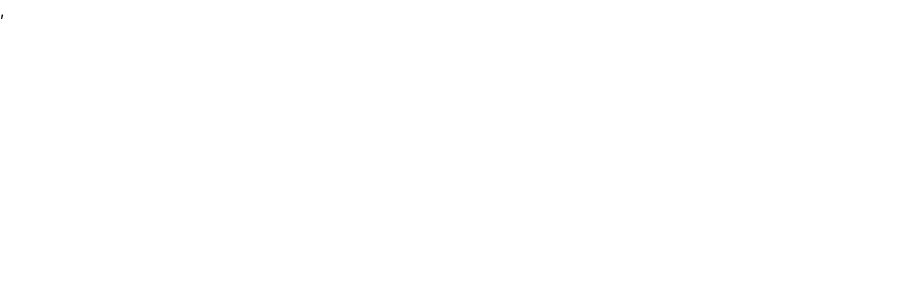
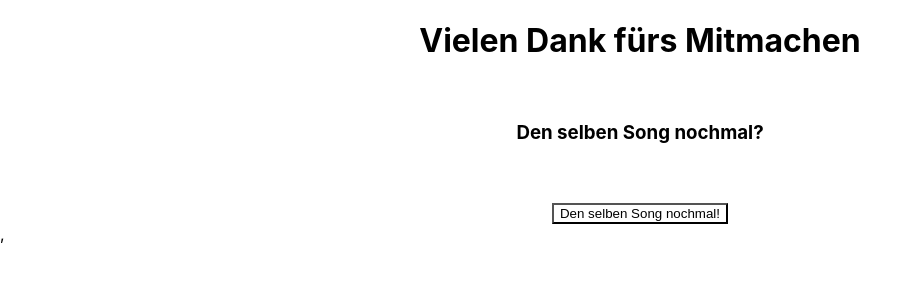
Before and after one commit to timweiland/aix-decision-tree, a React (Create React App) app: page /byebye in a window 1280 px wide. Before the commit this address had no page. Shown: the top 300 px of the page, without its empty margins (0-921 px from the left). Built offline with nearby package versions, Linux system fonts and the light colour scheme; what distinct-colors would draw is missing.

Commit message:
New ByePage and buttons

```diff
--- a/src/index.js
+++ b/src/index.js
@@ -4,6 +4,7 @@ import { BrowserRouter, Route, Routes } from "react-router-dom";
 import './index.css';
 import App from './App';
 import StartPage from './pages/StartPage';
+import ByePage from  './pages/ByePage';
 import reportWebVitals from './reportWebVitals';
 
 const root = ReactDOM.createRoot(document.getElementById('root'));
@@ -11,8 +12,10 @@ root.render(
   <React.StrictMode>
     <BrowserRouter>
        <Routes>
-        <Route exact path="/" element={<StartPage/>} />
+        <Route path="/" element={<StartPage/>} />
         <Route path="/app" element={<App/>} />
+        <Route path="/byebye" element={<ByePage/>} />
+
       </Routes>
       </BrowserRouter>,
   </React.StrictMode>
--- a/src/map/Map.js
+++ b/src/map/Map.js
@@ -2,7 +2,7 @@ import './Map.css';
 import Point from '../points/Point.js';
 import MapImage from '../assets/map_sketch.jpg';
 import { useState, useEffect, useRef } from 'react';
-import './button_q.css';
+import './button.css';
 
 export default function Map({ coordinates, lines, treeState, splitTree }) {
     const canvasRef = useRef();
--- a/src/map/button_q.css
+++ b/src/map/button.css
@@ -26,7 +26,7 @@
 }
 
 .help .popup {
-  left: -260px;
+  left: -450px;
   top: 10px;
 }
 
--- /dev/null
+++ b/src/pages/ByePage.css
@@ -0,0 +1,17 @@
+h1 {
+  color: black;
+  text-align: center;
+
+}
+
+h3 {
+  color: black;
+  text-align: center;
+
+}
+
+button {
+  color: black;
+  background-color: white;
+  text-align: center;
+}
--- /dev/null
+++ b/src/pages/ByePage.js
@@ -0,0 +1,28 @@
+import './ByePage.css';
+import {Link } from "react-router-dom";
+import '../map/button.css'
+
+function ByePage() {
+
+    return (
+      <div >
+        <h1> Vielen Dank fürs Mitmachen </h1>
+        <br />
+        <h3> Den selben Song nochmal?</h3>
+        <br />
+        <br />
+        <Link to="/app">
+          <div style={{ textAlign: 'center' }}>
+            <button>
+            Den selben Song nochmal!
+            </button>
+          </div>
+        </Link>
+
+      </div>
+    );
+
+}
+
+
+export default ByePage;
--- a/src/python/aiPythonTree.json
+++ b/src/python/aiPythonTree.json
@@ -1 +1 @@
-{"avgRent": 28, "feature": 1, "threshold": 37, "children": [{"avgRent": 19, "feature": 0, "threshold": 49, "children": [{"avgRent": 16, "feature": 0, "threshold": 25, "children": [{"avgRent": 16, "feature": 0, "threshold": 17, "children": [{"avgRent": 15, "feature": -1, "threshold": -1}, {"avgRent": 17, "feature": -1, "threshold": -1}]}, {"avgRent": 15, "feature": -1, "threshold": -1}]}, {"avgRent": 22, "feature": 1, "threshold": 23, "children": [{"avgRent": 23, "feature": -1, "threshold": -1}, {"avgRent": 21, "feature": -1, "threshold": -1}]}]}, {"avgRent": 33, "feature": 0, "threshold": 41, "children": [{"avgRent": 25, "feature": -1, "threshold": -1}, {"avgRent": 35, "feature": 1, "threshold": 44, "children": [{"avgRent": 33, "feature": -1, "threshold": -1}, {"avgRent": 35, "feature": 0, "threshold": 90, "children": [{"avgRent": 35, "feature": 1, "threshold": 50, "children": [{"avgRent": 35, "feature": 1, "threshold": 48, "children": [{"avgRent": 36, "feature": -1, "threshold": -1}, {"avgRent": 34, "feature": -1, "threshold": -1}]}, {"avgRent": 36, "feature": 1, "threshold": 52, "children": [{"avgRent": 38, "feature": -1, "threshold": -1}, {"avgRent": 35, "feature": 0, "threshold": 77, "children": [{"avgRent": 35, "feature": -1, "threshold": -1}, {"avgRent": 34, "feature": -1, "threshold": -1}]}]}]}, {"avgRent": 34, "feature": -1, "threshold": -1}]}]}]}]}
+{"avgRent": 28, "impurity": 72, "feature": 1, "threshold": 35, "children": [{"avgRent": 18, "impurity": 22, "feature": 0, "threshold": 50, "children": [{"avgRent": 14, "impurity": 4, "feature": -1, "threshold": -1}, {"avgRent": 23, "impurity": 3, "feature": -1, "threshold": -1}]}, {"avgRent": 33, "impurity": 15, "feature": 0, "threshold": 45, "children": [{"avgRent": 26, "impurity": 3, "feature": -1, "threshold": -1}, {"avgRent": 35, "impurity": 4, "feature": -1, "threshold": -1}]}]}
--- a/src/python/mietdaten.json
+++ b/src/python/mietdaten.json
@@ -1 +1 @@
-{"data": [[19, 57, 24], [21, 32, 22], [7, 66, 29], [9, 62, 23], [11, 46, 25], [19, 63, 24], [3, 56, 22], [10, 59, 28], [82, 41, 32], [81, 47, 34], [86, 44, 30], [69, 45, 38], [89, 50, 38], [84, 51, 37], [90, 45, 35], [72, 52, 35], [71, 51, 39], [75, 42, 38], [78, 42, 32], [78, 59, 38], [69, 46, 34], [78, 47, 34], [70, 53, 33], [83, 49, 32], [85, 47, 36], [85, 51, 37], [87, 48, 34], [76, 53, 36], [90, 64, 33], [93, 51, 35], [77, 56, 33], [74, 59, 36], [74, 44, 33], [95, 62, 34], [85, 51, 35], [82, 44, 34], [77, 56, 31], [70, 40, 30], [80, 48, 36], [74, 40, 35], [62, 48, 32], [91, 49, 32], [85, 51, 33], [73, 52, 37], [92, 62, 34], [84, 52, 34], [74, 60, 34], [104, 60, 33], [64, 21, 21], [66, 22, 19], [60, 23, 20], [69, 25, 23], [62, 27, 22], [73, 21, 24], [57, 22, 27], [63, 19, 26], [54, 17, 22], [59, 23, 23], [58, 25, 21], [60, 23, 20], [59, 24, 20], [65, 24, 21], [62, 26, 20], [13, 19, 17], [8, 22, 12], [27, 21, 15], [19, 13, 16], [28, 12, 16], [19, 5, 15], [31, 13, 15], [11, 20, 15], [31, 16, 16], [15, 20, 14], [22, 19, 16], [43, 16, 13], [15, 19, 16], [18, 19, 15], [40, 15, 12]]}
+{"data": [[21, 54, 23], [22, 54, 28], [9, 62, 26], [21, 62, 23], [17, 51, 26], [23, 52, 26], [16, 48, 26], [19, 50, 24], [83, 55, 34], [91, 56, 33], [77, 48, 33], [84, 52, 34], [84, 51, 36], [78, 43, 36], [83, 52, 33], [80, 60, 36], [77, 52, 36], [70, 43, 32], [73, 40, 34], [70, 47, 37], [78, 48, 35], [86, 42, 35], [81, 55, 32], [81, 53, 35], [74, 53, 32], [70, 49, 38], [85, 50, 37], [93, 58, 37], [77, 52, 34], [91, 52, 33], [84, 43, 35], [68, 56, 33], [72, 53, 36], [83, 57, 34], [75, 43, 33], [78, 49, 30], [84, 60, 37], [65, 56, 34], [83, 52, 37], [79, 53, 33], [84, 49, 32], [80, 59, 29], [80, 45, 36], [76, 47, 36], [67, 55, 36], [90, 41, 33], [81, 49, 32], [72, 51, 34], [69, 23, 21], [61, 18, 20], [68, 25, 23], [57, 23, 21], [60, 20, 24], [61, 22, 20], [62, 28, 22], [70, 17, 23], [64, 21, 24], [64, 29, 24], [64, 26, 25], [62, 22, 19], [64, 22, 21], [71, 24, 21], [57, 18, 23], [13, 11, 15], [24, 16, 13], [24, 20, 14], [23, 13, 12], [33, 14, 13], [18, 20, 16], [32, 25, 13], [17, 11, 11], [16, 17, 13], [43, 19, 9], [22, 14, 16], [20, 13, 16], [18, 10, 14], [15, 21, 15], [18, 3, 11]]}
--- a/src/tree/TreeNode.css
+++ b/src/tree/TreeNode.css
@@ -2,8 +2,8 @@
     font-size: 40px;
     border: grey solid 2px;
     border-radius: 75px;
-    width: 100px;
-    height: 100px;
+    width: 80px;
+    height: 80px;
     background-color: lightgray;
     margin: auto;
     animation: fadeInAnimation 1s;
--- a/src/tree/TreeNode.js
+++ b/src/tree/TreeNode.js
@@ -1,9 +1,9 @@
 import './TreeNode.css';
 
-export default function TreeNode({ id, avgRent, threshold, color }) {
+export default function TreeNode({ id, avgRent, color }) {
     let backgroundColor = 'lightgray';
     if(color) {
         backgroundColor = color.hex();
     }
-    return <div className="tree-node" id={id} style={{backgroundColor: backgroundColor}}> {`${avgRent}$`} {`${threshold}%`}</div>
+    return <div className="tree-node" id={id} style={{backgroundColor: backgroundColor}}> {`${avgRent}$`} </div>
 }
--- a/src/tree/TreeRoot.js
+++ b/src/tree/TreeRoot.js
@@ -7,7 +7,6 @@ export default function TreeRoot({ structure, colors }) {
         return null;
     }
     const avgRent = structure.avgRent;
-    const threshold = structure.threshold;
     return <div style={{ width: '100%', height: '100%' }}>
         <ArcherElement id={`archer-${structure.idx}`}
             relations={
@@ -19,7 +18,7 @@ export default function TreeRoot({ structure, colors }) {
                     }
                 }) : []
             }>
-            <div><TreeNode id={structure.idx} avgRent={avgRent} threshold={threshold} color={colors[structure.idx]}/></div>
+            <div><TreeNode id={structure.idx} avgRent={avgRent} color={colors[structure.idx]}/></div>
         </ArcherElement>
         <div style={{ width: '100%', marginTop: '5rem', display: 'flex' }}>
             {
```
Also changed, not shown: src/App.js (+14 -8 lines), 2 other files (tests, documents, lock files or other folders).
